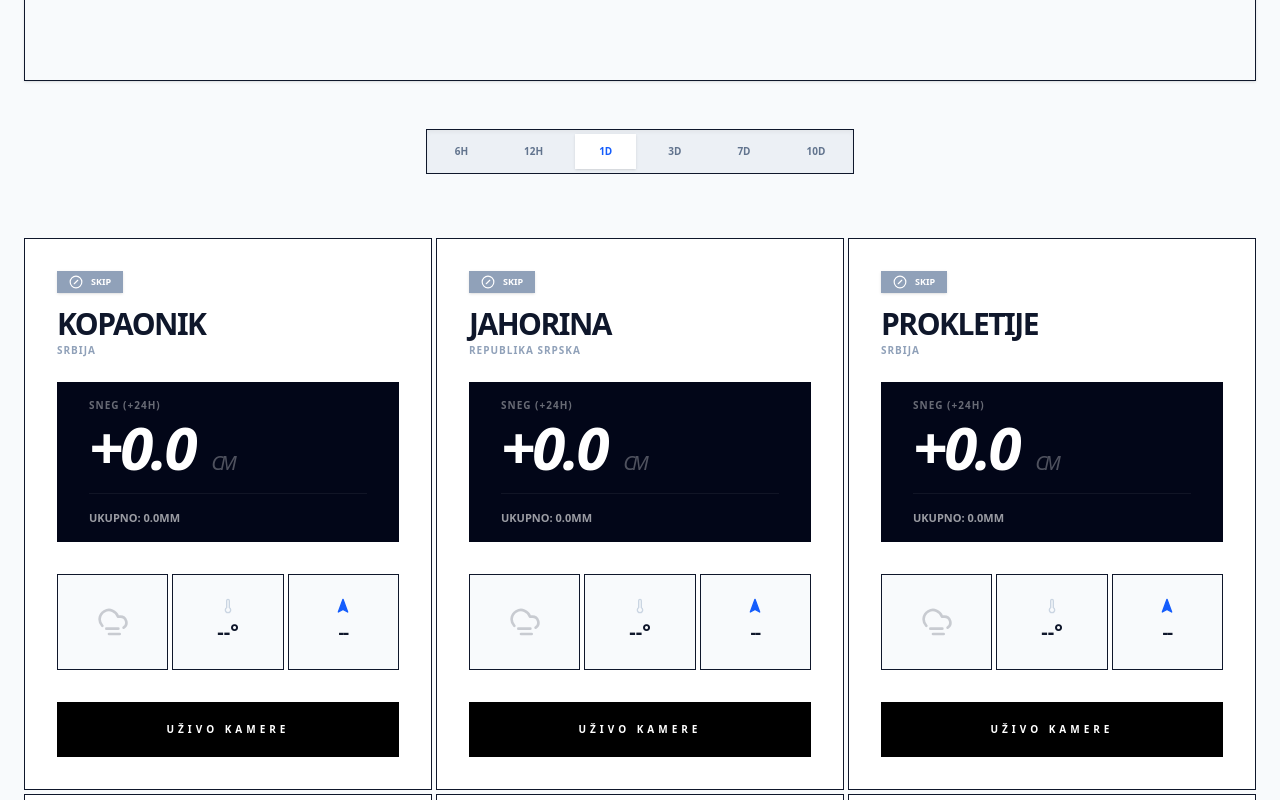
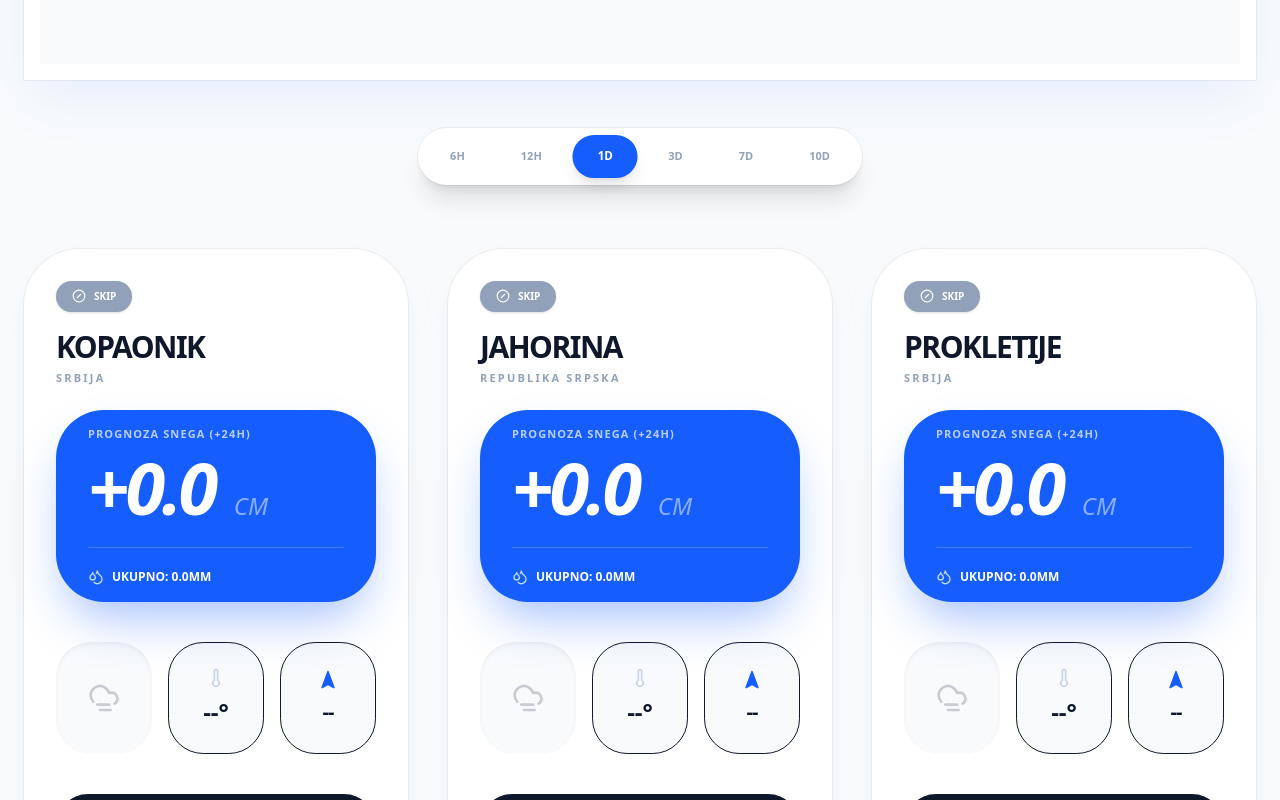
Before and after one commit to balkanfreeridehub/balkan-freeride, a Next.js app: page / in a window 1280 px wide. Shown: the part 520-1320 px from the top of the page. Built offline with nearby package versions, Linux system fonts and the light colour scheme; no server answers.

Commit message:
UI: Restored Apple style with sharp edges only on map and grid containers

```diff
--- a/app/page.tsx
+++ b/app/page.tsx
@@ -1,9 +1,9 @@
 "use client"
-import React, { useState, useEffect, useRef } from 'react';
+import React, { useState, useEffect } from 'react';
 import dynamic from 'next/dynamic';
 import { balkanResorts } from '../data/resorts';
 import { getWeatherData } from '../lib/weather';
-import ThemeToggle from '../components/ThemeToggle'; // Ovde ćemo promeniti dizajn dugmeta
+import ThemeToggle from '../components/ThemeToggle';
 import LiveCamModal from '../components/LiveCamModal';
 import {
   Sun, Moon, Cloud, CloudSnow, CloudRain, Thermometer, Navigation2,
@@ -18,8 +18,8 @@ const timeOptions = [
 ];
 
 const translations = {
-  sr: { hub: "Freeride", live: "UŽIVO KAMERE", snow: "Sneg", total: "Ukupno", rain: "Kiša", scanning: "Skeniranje..." },
-  en: { hub: "Freeride", live: "LIVE CAMS", snow: "Snow", total: "Total", rain: "Rain", scanning: "Scanning..." }
+  sr: { hub: "Freeride", live: "UŽIVO KAMERE", snow: "Prognoza snega", total: "Ukupno", rain: "Kiša", scanning: "Skeniranje..." },
+  en: { hub: "Freeride", live: "LIVE CAMS", snow: "Snow Forecast", total: "Total", rain: "Rain", scanning: "Scanning..." }
 };
 
 const WeatherVisual = ({ code }: { code?: number }) => {
@@ -65,61 +65,48 @@ export default function Home() {
 
   return (
     <div className="min-h-screen bg-[#F8FAFC] dark:bg-[#020617] text-slate-900 dark:text-slate-100 font-sans transition-colors duration-500">
-      <nav className="sticky top-0 bg-white/80 dark:bg-[#020617]/80 backdrop-blur-xl z-50 px-6 py-4 border-b dark:border-white/5">
+      <nav className="sticky top-0 bg-white/70 dark:bg-[#020617]/70 backdrop-blur-xl z-50 px-6 py-4 shadow-sm ring-1 ring-black/5 dark:ring-white/5">
         <div className="max-w-7xl mx-auto flex justify-between items-center">
           <h1 className="text-xl font-black uppercase tracking-tighter">
             Balkan <span className="text-blue-600 italic">{t.hub}</span>
           </h1>
 
           <div className="flex items-center gap-6">
-            {/* Language Dropdown sa zastavicama */}
             <div className="relative">
-              <button
-                onClick={() => setIsLangOpen(!isLangOpen)}
-                className="flex items-center gap-2 text-[11px] font-bold uppercase tracking-widest hover:opacity-70 transition-all"
-              >
-                {lang === 'sr' ? '🇷🇸 SRB' : '🇺🇸 ENG'}
-                <ChevronDown className={`w-3 h-3 transition-transform ${isLangOpen ? 'rotate-180' : ''}`} />
+              <button onClick={() => setIsLangOpen(!isLangOpen)} className="flex items-center gap-2 text-[11px] font-black uppercase tracking-widest hover:opacity-70 transition-all">
+                {lang === 'sr' ? '🇷🇸 SRB' : '🇺🇸 ENG'} <ChevronDown className={`w-3 h-3 transition-transform ${isLangOpen ? 'rotate-180' : ''}`} />
               </button>
-
               {isLangOpen && (
-                <div className="absolute right-0 mt-3 w-32 bg-white dark:bg-[#0f172a] shadow-2xl border dark:border-white/10 overflow-hidden z-[60]">
-                  <button onClick={() => {setLang('sr'); setIsLangOpen(false)}} className="w-full px-4 py-3 text-left text-[10px] font-black hover:bg-slate-50 dark:hover:bg-white/5 flex items-center gap-2">
-                    🇷🇸 SRBIJA
-                  </button>
-                  <button onClick={() => {setLang('en'); setIsLangOpen(false)}} className="w-full px-4 py-3 text-left text-[10px] font-black hover:bg-slate-50 dark:hover:bg-white/5 flex items-center gap-2 border-t dark:border-white/5">
-                    🇺🇸 ENGLISH
-                  </button>
+                <div className="absolute right-0 mt-4 w-36 bg-white dark:bg-[#0f172a] shadow-2xl ring-1 ring-black/5 dark:ring-white/10 rounded-2xl overflow-hidden z-[60]">
+                  <button onClick={() => {setLang('sr'); setIsLangOpen(false)}} className="w-full px-5 py-3 text-left text-[10px] font-black hover:bg-slate-50 dark:hover:bg-white/5 flex items-center gap-2">🇷🇸 SRBIJA</button>
+                  <button onClick={() => {setLang('en'); setIsLangOpen(false)}} className="w-full px-5 py-3 text-left text-[10px] font-black hover:bg-slate-50 dark:hover:bg-white/5 flex items-center gap-2 border-t dark:border-white/5">🇺🇸 ENGLISH</button>
                 </div>
               )}
             </div>
-
-            {/* Dark Mode Toggle */}
             <ThemeToggle />
           </div>
         </div>
       </nav>
 
       <main className="max-w-7xl mx-auto px-6 py-10">
-        {/* Mapa - BEZ rounded corners */}
-        <div className="overflow-hidden mb-12 shadow-sm h-[500px] bg-white dark:bg-white/5 border dark:border-white/5">
+        {/* MAPA - SKLONJEN ROUNDED RADIUS */}
+        <div className="overflow-hidden mb-12 shadow-2xl shadow-blue-500/10 h-[500px] bg-white dark:bg-white/5 p-4 ring-1 ring-black/5 dark:ring-white/5">
           <BalkanMap resorts={resorts} timeframe={timeframe} />
         </div>
 
-        {/* Time Selector */}
-        <div className="flex flex-wrap justify-center gap-2 mb-16 p-1 bg-slate-200/50 dark:bg-white/5 w-fit mx-auto border dark:border-white/5 shadow-inner">
+        <div className="flex flex-wrap justify-center gap-2 mb-16 p-2 bg-white dark:bg-white/5 rounded-[2.2rem] w-fit mx-auto shadow-xl ring-1 ring-black/5 dark:ring-white/5">
           {timeOptions.map((opt) => (
             <button key={opt.value} onClick={() => setTimeframe(opt.value)}
-              className={`px-6 py-2.5 text-[10px] font-black uppercase transition-all ${timeframe === opt.value ? 'bg-white dark:bg-white/20 shadow-sm text-blue-600' : 'text-slate-500 hover:text-slate-900 dark:hover:text-white'}`}>
+              className={`px-6 py-3 rounded-[1.8rem] text-[11px] font-black uppercase transition-all duration-300 ${timeframe === opt.value ? 'bg-blue-600 text-white shadow-lg scale-105' : 'text-slate-400 hover:bg-slate-50 dark:hover:bg-white/5'}`}>
               {opt.label}
             </button>
           ))}
         </div>
 
-        {/* Grid - BEZ rounded corners na karticama */}
-        <div className="grid grid-cols-1 md:grid-cols-2 lg:grid-cols-3 gap-1">
+        {/* KONTEJNER KARTICA - SKLONJEN ROUNDED RADIUS (samo Grid) */}
+        <div className="grid grid-cols-1 md:grid-cols-2 lg:grid-cols-3 gap-10">
           {loading ? (
-            <div className="col-span-full text-center py-20 font-black uppercase opacity-20 animate-pulse text-2xl tracking-tighter italic">{t.scanning}</div>
+            <div className="col-span-full text-center py-20 font-black uppercase opacity-20 animate-pulse text-2xl tracking-widest italic">{t.scanning}</div>
           ) : (
             resorts.map((resort) => {
               let calcSnow = 0, totalP = 0, calcRain = 0;
@@ -136,39 +123,40 @@ export default function Home() {
               const s = getStatus(calcSnow);
 
               return (
-                <div key={resort.id} className="bg-white dark:bg-white/5 p-8 border dark:border-white/5 flex flex-col h-full hover:bg-slate-50 dark:hover:bg-white/[0.07] transition-all group">
+                /* KARTICE SU OSTALE ROUNDED (Apple Style) */
+                <div key={resort.id} className="bg-white dark:bg-white/5 p-8 rounded-[3.5rem] flex flex-col h-full shadow-xl shadow-slate-200/50 dark:shadow-none ring-1 ring-black/5 dark:ring-white/5 hover:translate-y-[-8px] transition-all duration-500 group">
                   <div className="mb-6">
-                    <div className={`inline-flex items-center gap-2 px-3 py-1 text-[9px] font-black uppercase mb-4 shadow-sm ${s.cls} text-white`}>
+                    <div className={`inline-flex items-center gap-2 px-4 py-2 rounded-full text-[10px] font-black uppercase mb-5 shadow-sm ${s.cls} text-white`}>
                       {s.icon} {s.txt}
                     </div>
-                    <h3 className="text-3xl font-black uppercase tracking-tighter leading-none mb-1">{resort.name}</h3>
-                    <p className="text-[10px] font-bold text-slate-400 uppercase tracking-widest">{resort.country}</p>
+                    <h3 className="text-3xl font-black uppercase tracking-tighter leading-none mb-2 group-hover:text-blue-600 transition-colors">{resort.name}</h3>
+                    <p className="text-[11px] font-bold text-slate-400 uppercase tracking-[0.2em]">{resort.country}</p>
                   </div>
 
-                  <div className="h-40 bg-slate-950 dark:bg-blue-600 p-8 text-white relative overflow-hidden mb-8 flex flex-col justify-center">
-                    <p className="text-[10px] font-black uppercase opacity-40 mb-1 tracking-widest">{t.snow} (+{timeframe}h)</p>
-                    <p className="text-6xl font-black italic tracking-tighter">+{calcSnow.toFixed(1)} <span className="text-xl font-normal opacity-30 uppercase ml-1">cm</span></p>
-                    <div className="flex gap-4 mt-4 pt-4 border-t border-white/10 text-[11px] font-bold uppercase opacity-60">
-                      <span>{t.total}: {totalP.toFixed(1)}mm</span>
-                      {calcRain > 0 && <span className="text-red-400">!! Kiša: {calcRain.toFixed(1)}mm</span>}
+                  <div className="h-48 bg-blue-600 p-8 rounded-[3rem] text-white relative overflow-hidden shadow-2xl shadow-blue-600/40 mb-10 flex flex-col justify-center">
+                    <p className="text-[11px] font-black uppercase opacity-70 mb-2 tracking-widest">{t.snow} (+{timeframe}h)</p>
+                    <p className="text-7xl font-black italic tracking-tighter">+{calcSnow.toFixed(1)} <span className="text-2xl font-normal opacity-50 uppercase ml-1 tracking-normal">cm</span></p>
+                    <div className="flex gap-6 mt-6 pt-5 border-t border-white/20 text-[12px] font-black uppercase">
+                      <div className="flex items-center gap-2"><Droplets className="w-4 h-4 text-blue-200" /> {t.total}: {totalP.toFixed(1)}mm</div>
+                      {calcRain > 0 && <div className="text-red-300 font-black underline underline-offset-4 decoration-2 italic">!! {t.rain}: {calcRain.toFixed(1)}mm</div>}
                     </div>
                   </div>
 
-                  <div className="grid grid-cols-3 gap-1 mb-8">
-                    <div className="bg-slate-50 dark:bg-white/5 h-24 flex items-center justify-center border dark:border-white/5">
+                  <div className="grid grid-cols-3 gap-4 mb-10 text-center font-bold">
+                    <div className="bg-slate-50 dark:bg-white/5 rounded-[2.2rem] h-28 flex items-center justify-center shadow-inner">
                       <WeatherVisual code={resort.current?.weatherCode} />
                     </div>
-                    <div className="bg-slate-50 dark:bg-white/5 h-24 flex flex-col items-center justify-center border dark:border-white/5">
-                      <Thermometer className="w-4 h-4 mb-1 text-slate-300" />
-                      <span className="text-xl font-black">{resort.current?.temp ?? '--'}°</span>
+                    <div className="bg-slate-50 dark:bg-white/5 rounded-[2.2rem] h-28 flex flex-col items-center justify-center border dark:border-white/5">
+                      <Thermometer className="w-5 h-5 mb-2 text-slate-300" />
+                      <span className="text-2xl font-black">{resort.current?.temp ?? '--'}°</span>
                     </div>
-                    <div className="bg-slate-50 dark:bg-white/5 h-24 flex flex-col items-center justify-center border dark:border-white/5">
-                      <Navigation2 className="w-4 h-4 mb-1 text-blue-600 fill-blue-600" style={{ transform: `rotate(${resort.current?.windDir ?? 0}deg)` }} />
-                      <span className="text-lg font-black tracking-tighter">{resort.current?.windSpeed ?? '--'}</span>
+                    <div className="bg-slate-50 dark:bg-white/5 rounded-[2.2rem] h-28 flex flex-col items-center justify-center border dark:border-white/5">
+                      <Navigation2 className="w-5 h-5 mb-2 text-blue-600 fill-blue-600" style={{ transform: `rotate(${resort.current?.windDir ?? 0}deg)`, transition: '2s' }} />
+                      <span className="text-xl font-black tracking-tighter">{resort.current?.windSpeed ?? '--'}</span>
                     </div>
                   </div>
 
-                  <button onClick={() => setSelectedResort(resort)} className="mt-auto w-full py-5 bg-black dark:bg-white text-white dark:text-black font-black uppercase text-[10px] tracking-[0.4em] hover:bg-blue-600 dark:hover:bg-blue-600 dark:hover:text-white transition-all active:scale-[0.98]">
+                  <button onClick={() => setSelectedResort(resort)} className="mt-auto w-full py-7 bg-slate-900 dark:bg-white text-white dark:text-black font-black uppercase text-[12px] tracking-[0.3em] rounded-[2rem] hover:bg-blue-600 dark:hover:bg-blue-600 dark:hover:text-white transition-all shadow-xl active:scale-95 italic">
                     {t.live}
                   </button>
                 </div>
--- a/components/BalkanMap.tsx
+++ b/components/BalkanMap.tsx
@@ -11,7 +11,7 @@ export default function BalkanMap({ resorts, timeframe }: { resorts: any[], time
         projection="geoAzimuthalEqualArea"
         projectionConfig={{
           rotate: [-19.5, -42.8, 0], // Malo "južnije" centrirano
-          scale: 8500 // Još veći zoom
+          scale: 9500 // Još veći zoom
         }}
         style={{ width: "100%", height: "100%" }}
       >
```
